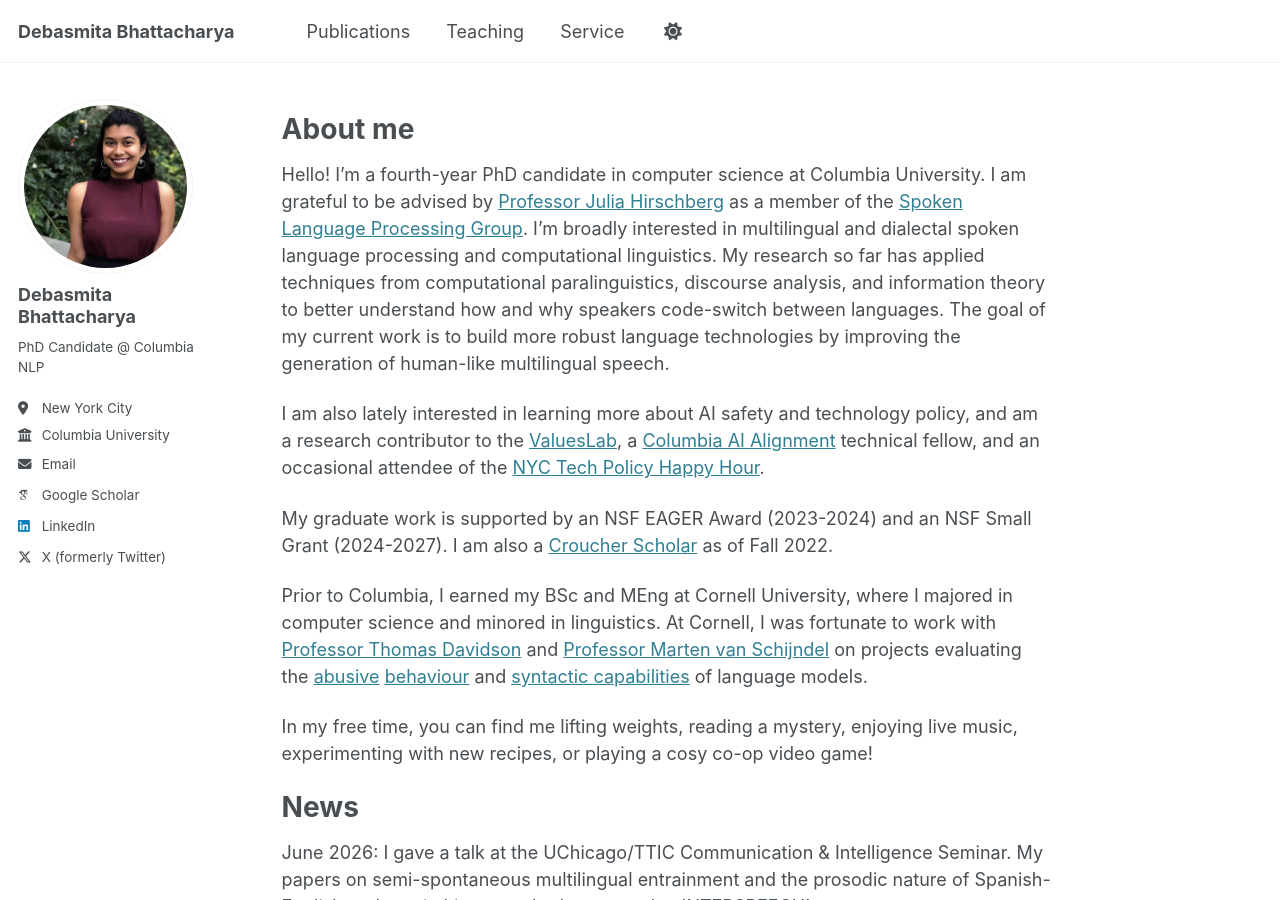
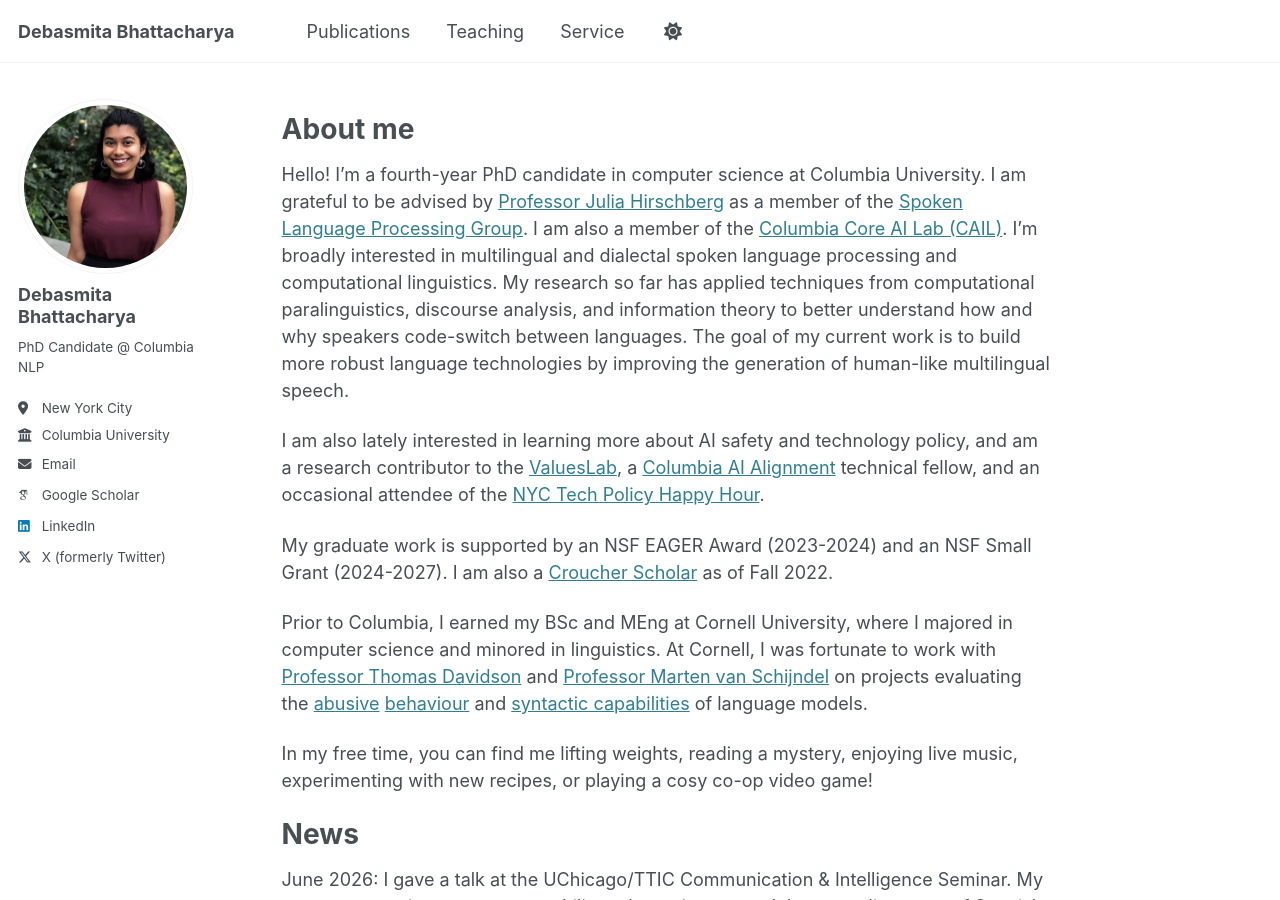
Before and after one commit to debasmita-b/debasmita-b.github.io, a Jekyll site: the page built from _pages/about.md, in a window 1280 px wide and 900 px high. Built offline with Jekyll 4.4.1, drawn with Linux system fonts in a browser that asks for light colours; some web fonts are replaced.

Commit message:
adding CAIL affiliation

```diff
--- a/_pages/about.md
+++ b/_pages/about.md
@@ -9,7 +9,7 @@ redirect_from:
 
 About me
 ======
-Hello! I'm a fourth-year PhD candidate in computer science at Columbia University. I am grateful to be advised by [Professor Julia Hirschberg](http://www.cs.columbia.edu/~julia/) as a member of the [Spoken Language Processing Group](http://www.cs.columbia.edu/speech/). I'm broadly interested in multilingual and dialectal spoken language processing and computational linguistics. My research so far has applied techniques from computational paralinguistics, discourse analysis, and information theory to better understand how and why speakers code-switch between languages. The goal of my current work is to build more robust language technologies by improving the generation of human-like multilingual speech.
+Hello! I'm a fourth-year PhD candidate in computer science at Columbia University. I am grateful to be advised by [Professor Julia Hirschberg](http://www.cs.columbia.edu/~julia/) as a member of the [Spoken Language Processing Group](http://www.cs.columbia.edu/speech/). I am also a member of the [Columbia Core AI Lab (CAIL)](https://cail.columbia.edu/). I'm broadly interested in multilingual and dialectal spoken language processing and computational linguistics. My research so far has applied techniques from computational paralinguistics, discourse analysis, and information theory to better understand how and why speakers code-switch between languages. The goal of my current work is to build more robust language technologies by improving the generation of human-like multilingual speech.
 
 I am also lately interested in learning more about AI safety and technology policy, and am a research contributor to the [ValuesLab](https://valueslab.github.io/), a [Columbia AI Alignment](https://www.cualignment.org/) technical fellow, and an occasional attendee of the [NYC Tech Policy Happy Hour](https://horse-pail-acf.notion.site/NYC-Tech-Policy-Meetups-1a44bbba74ee80e4b7ecfe04a4631c18).
 
```
